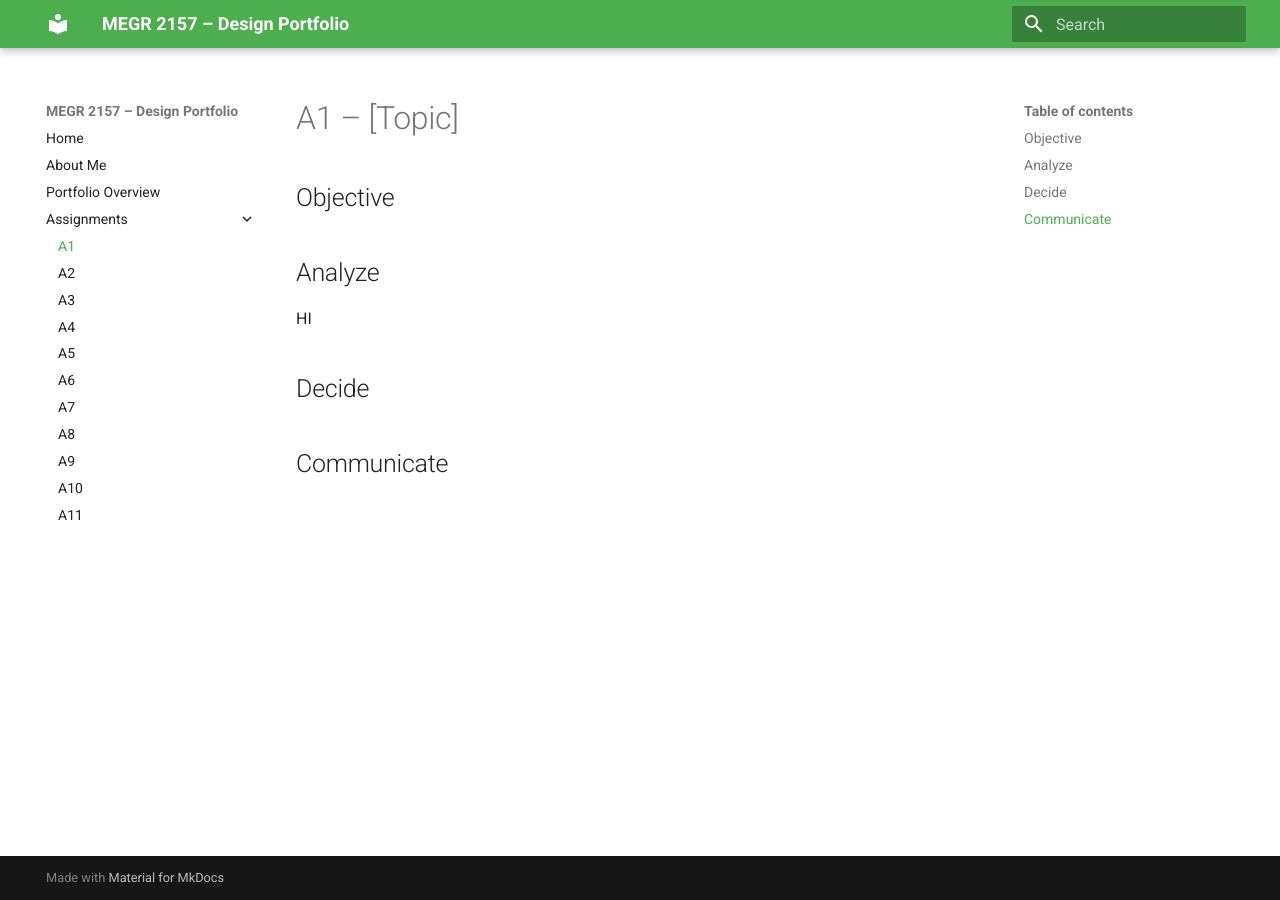
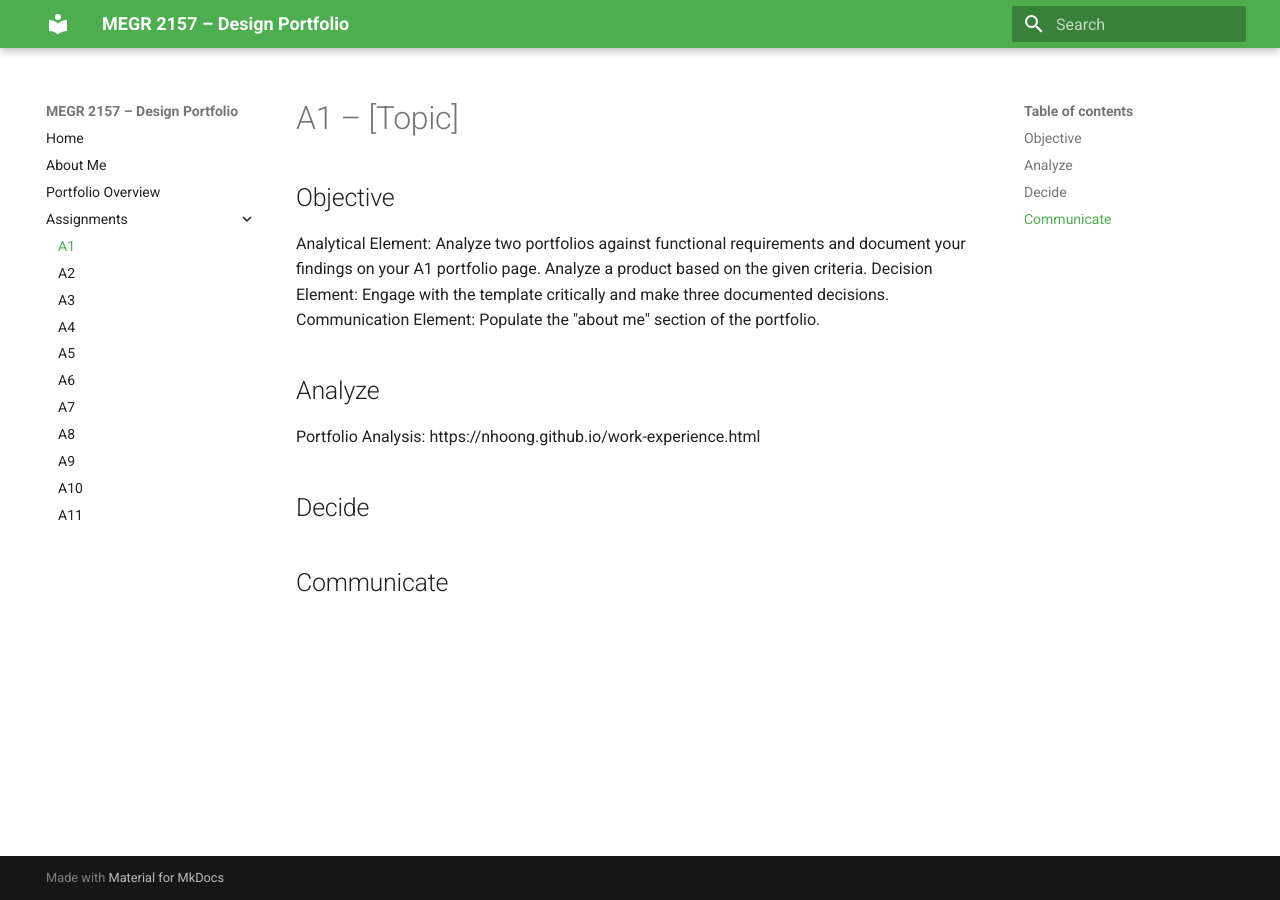
Before and after one commit to ryan-thomas32/megr2157-portfolio, an MkDocs documentation site: the page built from docs/assignments/A01/index.md, in a window 1280 px wide. Built offline with MkDocs 1.6.1 and Material for MkDocs 9.7.7, drawn with Linux system fonts in a browser that asks for light colours.

Commit message:
Update index.md

```diff
--- a/docs/assignments/A01/index.md
+++ b/docs/assignments/A01/index.md
@@ -1,10 +1,10 @@
 # A1 – [Topic]
 
 ## Objective
-
-
+Analytical Element: Analyze two portfolios against functional requirements and document your findings on your A1 portfolio page. Analyze a product based on the given criteria. Decision Element: Engage with the template critically and make three documented decisions. Communication Element: Populate the "about me" section of the portfolio.
 ## Analyze
-HI
+Portfolio Analysis:
+https://nhoong.github.io/work-experience.html
 
 ## Decide
 
```
